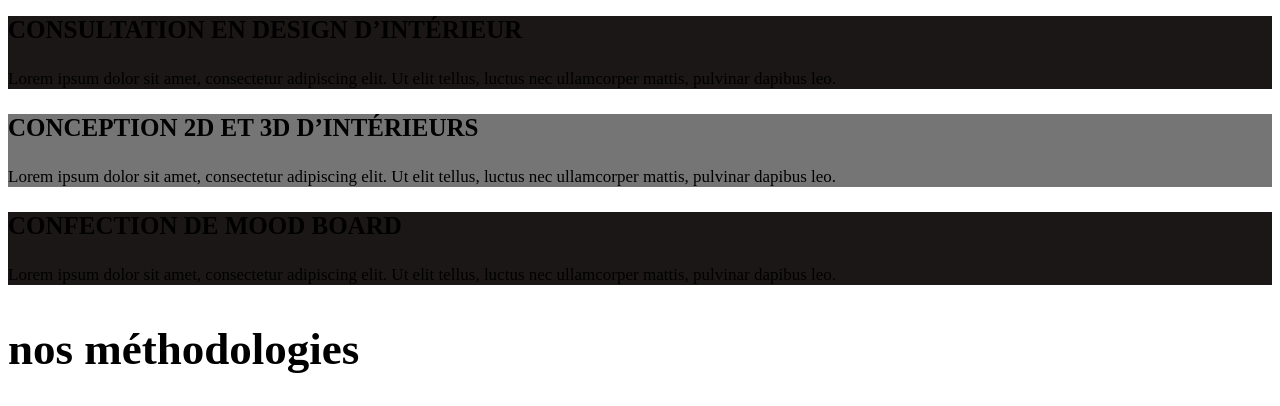
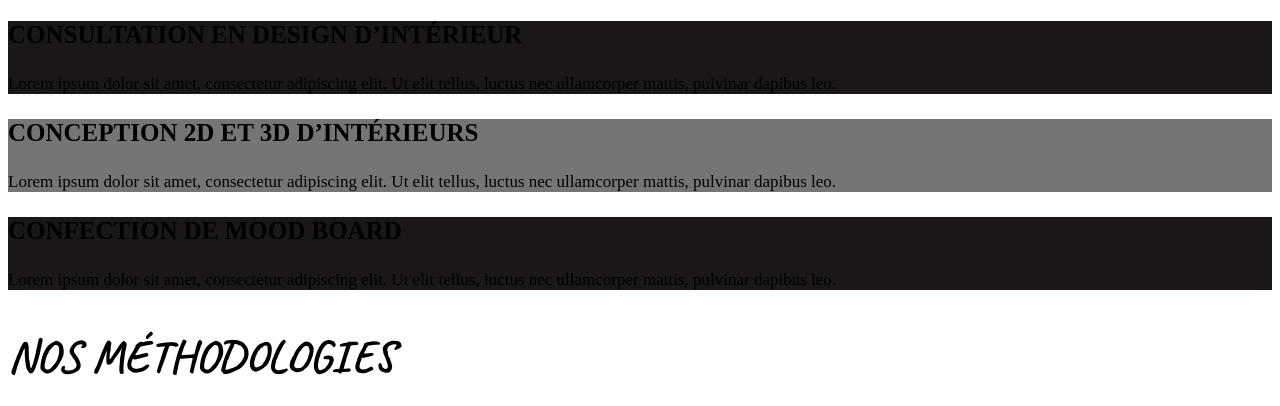
Before and after one commit to Elioume/Homco, a plain HTML site: page index.html in a window 1280 px wide. Shown: the part 566-972 px from the top of the page. Drawn offline with Linux system fonts and the light colour scheme.

Commit message:
Update style.css

```diff
--- a/style.css
+++ b/style.css
@@ -1,6 +1,8 @@
 /* *{
     margin: 0;
 } enlève toute les marges */
+
+@import url('https://fonts.googleapis.com/css2?family=Caveat:wght@400..700&display=swap');
 
 .gris {
     background-color: #959595;
@@ -20,6 +22,9 @@ h1{
 
 h2{
     font-size: 45px;
+    font-family: "Caveat", cursive;
+    font-weight: 700;
+    text-transform: uppercase;
 }
 
 h3 {
```
